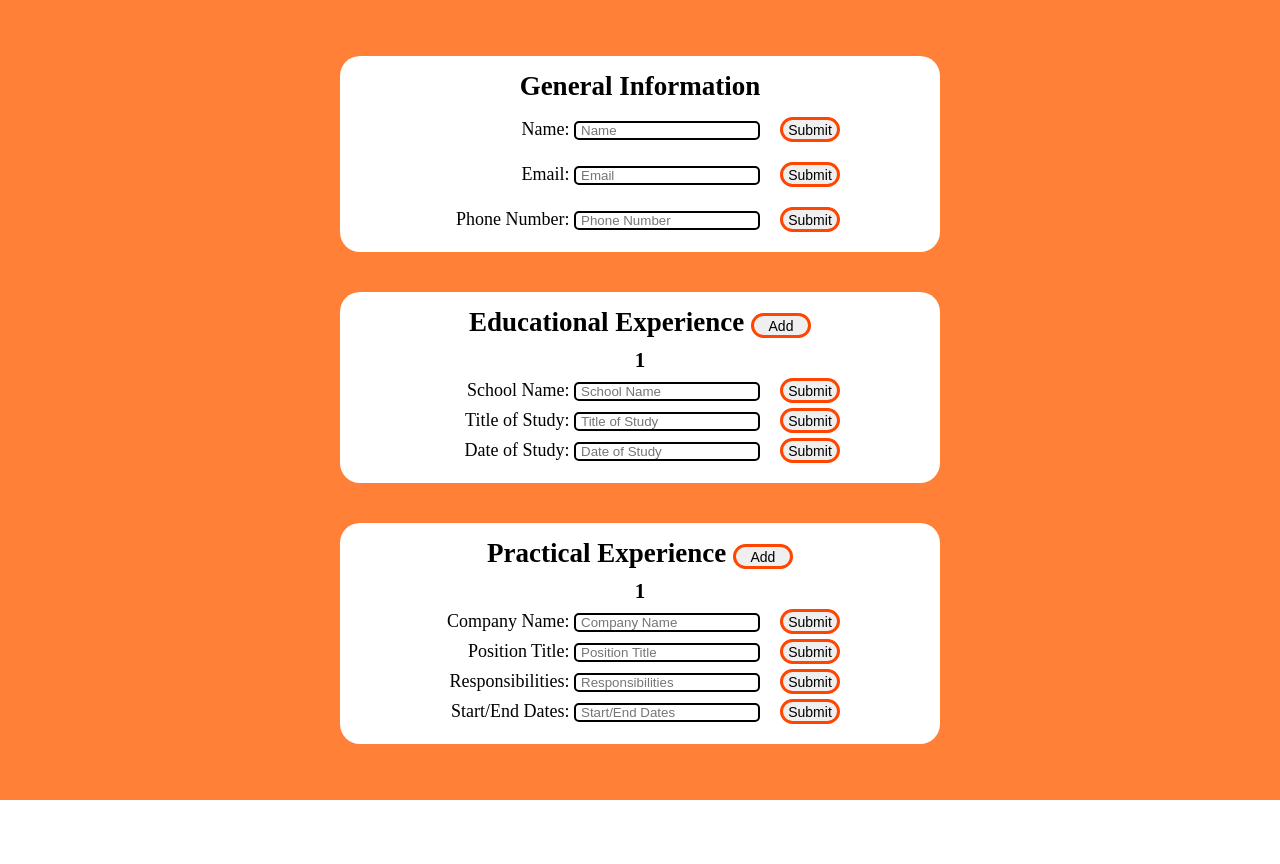
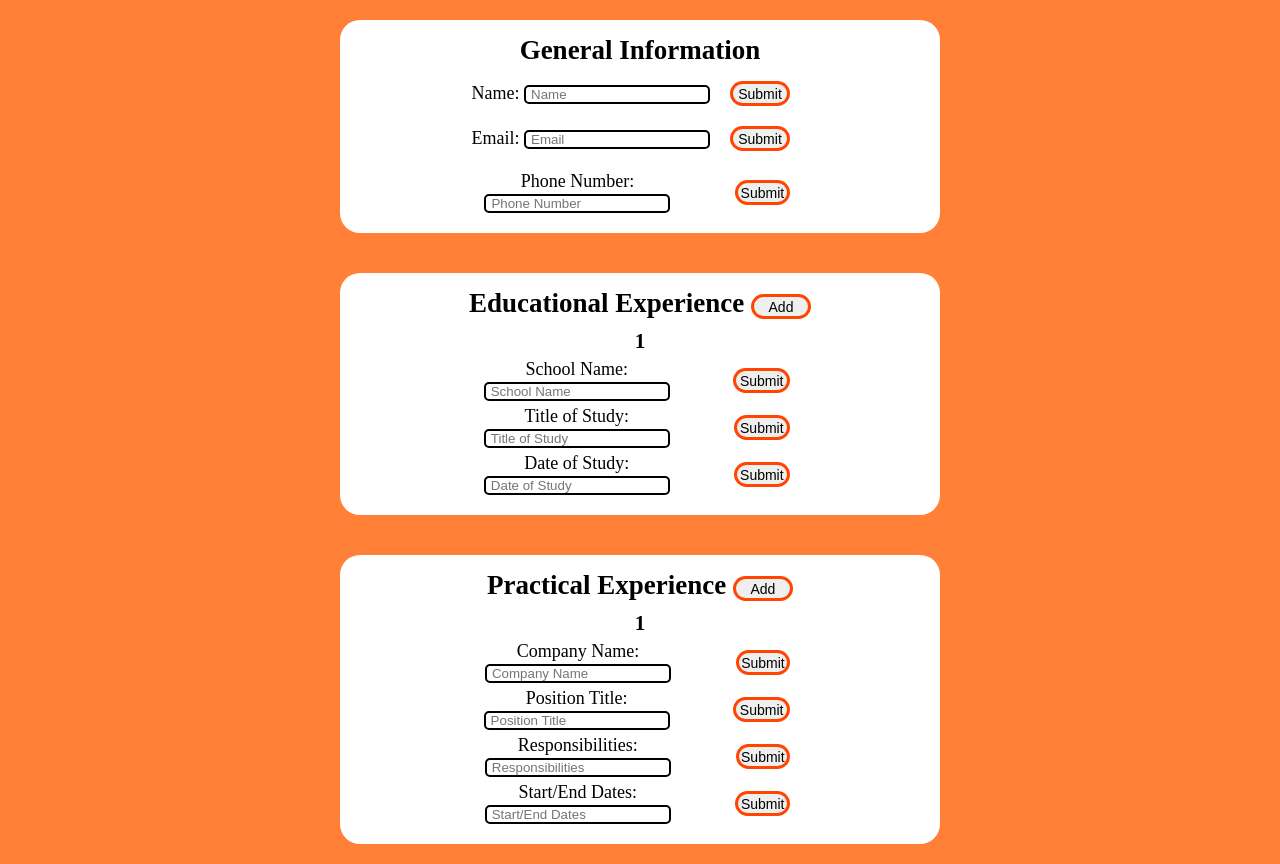
Before and after one commit to FlagonDragon/cv-application, a React (Vite) app: page / in a window 1280 px wide. Before the commit the page ends 800 px from the top, so only its background shows below. Built offline with nearby package versions, Linux system fonts and the light colour scheme.

Commit message:
add single button to submit or edit section

```diff
--- a/src/styles/CustomInput.css
+++ b/src/styles/CustomInput.css
@@ -7,15 +7,15 @@
 .inputDiv {
     display: flex;
     flex-direction: row;
+    text-align: center;
     /* border: 3px solid lime; */
-    /* height: 50px; */
+    width: 400px;
     margin: 5px;
-    width: 400px;
+    gap: 20px;
+    padding-right: 50px;
     align-items: center;
     align-self: center;
     justify-content: end;
-    text-align: center;
-    gap: 20px;
 }
 
 .submittedDiv {
```
